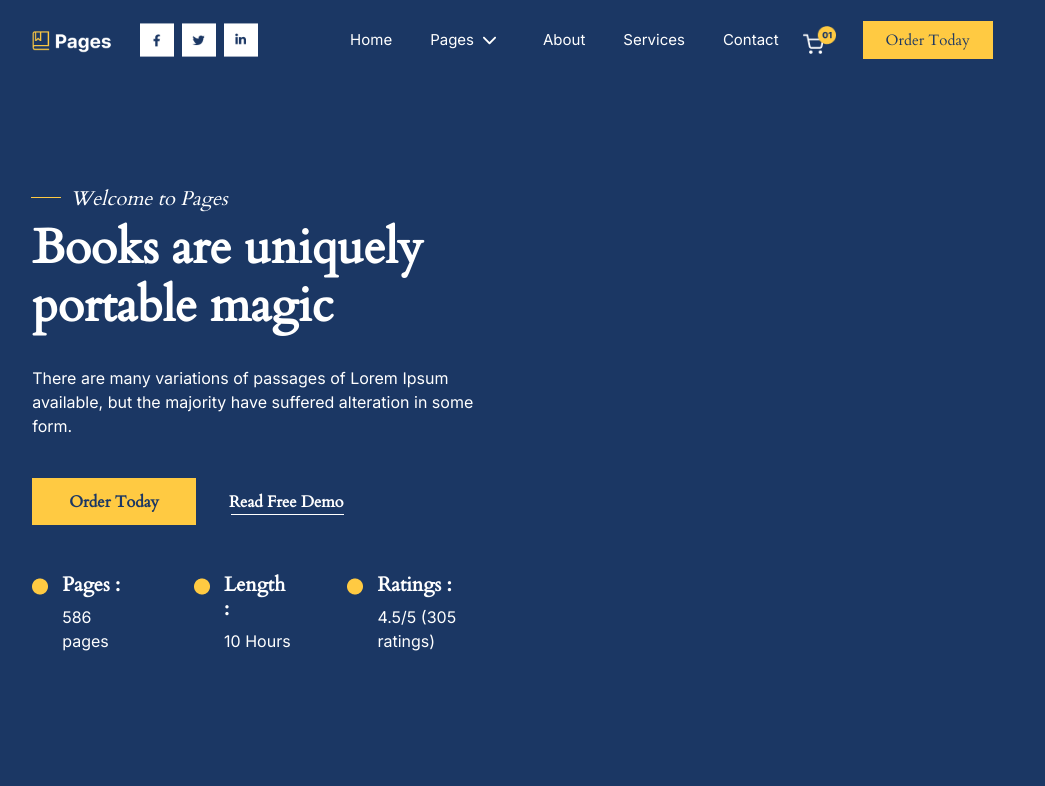
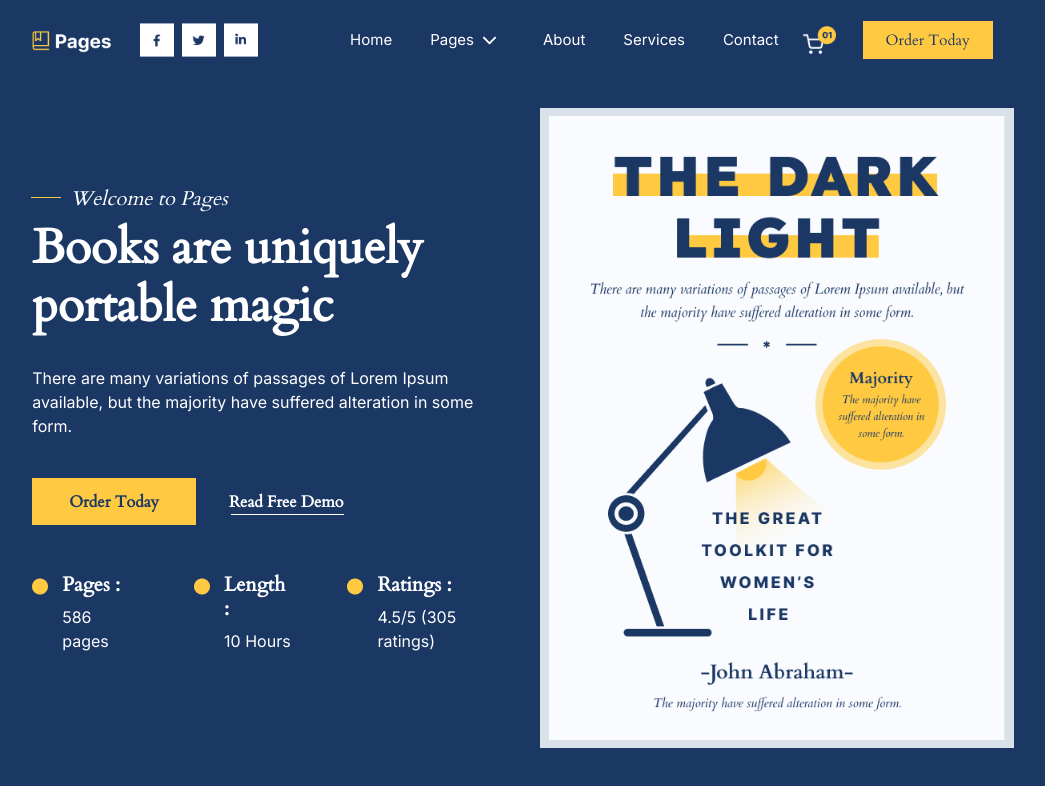
Before and after one commit to KiritoEM/PAGE-BOOK, a React (Create React App) app: page / in a window 1280 px wide. Shown: the top 786 px of the page, without its empty margins (115-1160 px from the left). Built offline with nearby package versions, Linux system fonts and the light colour scheme.

Commit message:
add cover

```diff
--- a/src/components/Welcoming.tsx
+++ b/src/components/Welcoming.tsx
@@ -7,7 +7,11 @@ const Welcoming = (): JSX.Element => {
         <div className="col-6">
           <WelcomingHeader />
         </div>
-        <div className="col-6"></div>
+        <div className="col-6">
+            <div className="section-cover">
+                <img src="/image/Book.png" alt="" />
+            </div>
+        </div>
       </div>
     </section>
   );
--- a/src/styles/Home/Navbar/Navresponsive.scss
+++ b/src/styles/Home/Navbar/Navresponsive.scss
@@ -64,6 +64,7 @@
     width: 100%;
     height: 100vh;
     position: absolute;
+    z-index: 80;
     top: 0;
     left: 0;
     background-color: rgba(0, 0, 0, 0.548);
--- a/src/styles/Home/welcoming/welcoming.scss
+++ b/src/styles/Home/welcoming/welcoming.scss
@@ -1,4 +1,6 @@
 #welcoming-page {
+    position: relative;
+    z-index: 50;
     width: 100%;
     height: 87vh;
     overflow: hidden;
@@ -110,4 +112,17 @@
             }
         }
     }
+
+    .section-cover{
+        width: 100%;
+        height: 87vh;
+        display: flex;
+        align-items: center;
+
+         img{
+            width: 100%;
+            height: 92%;
+            object-fit: contain;
+         }
+    }
 }
```
Also changed, not shown: public/image/Book.png (added).
